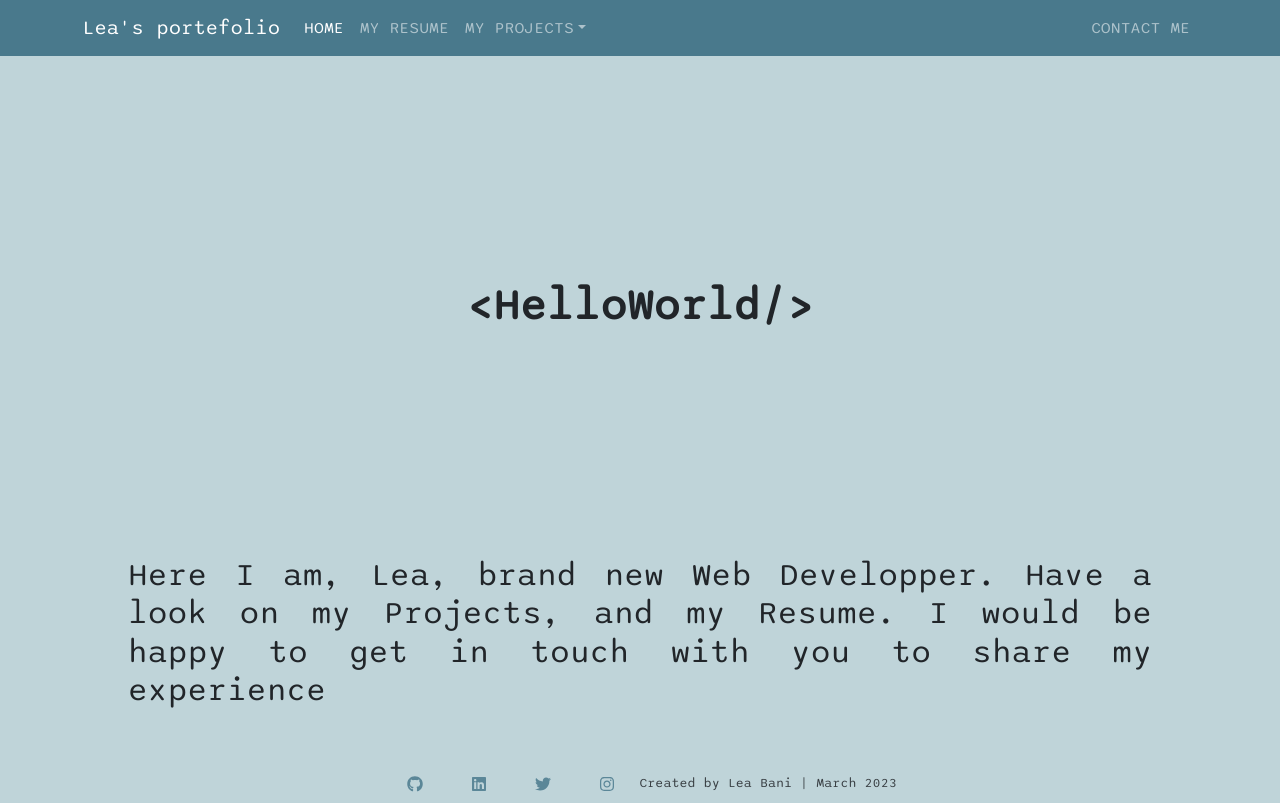
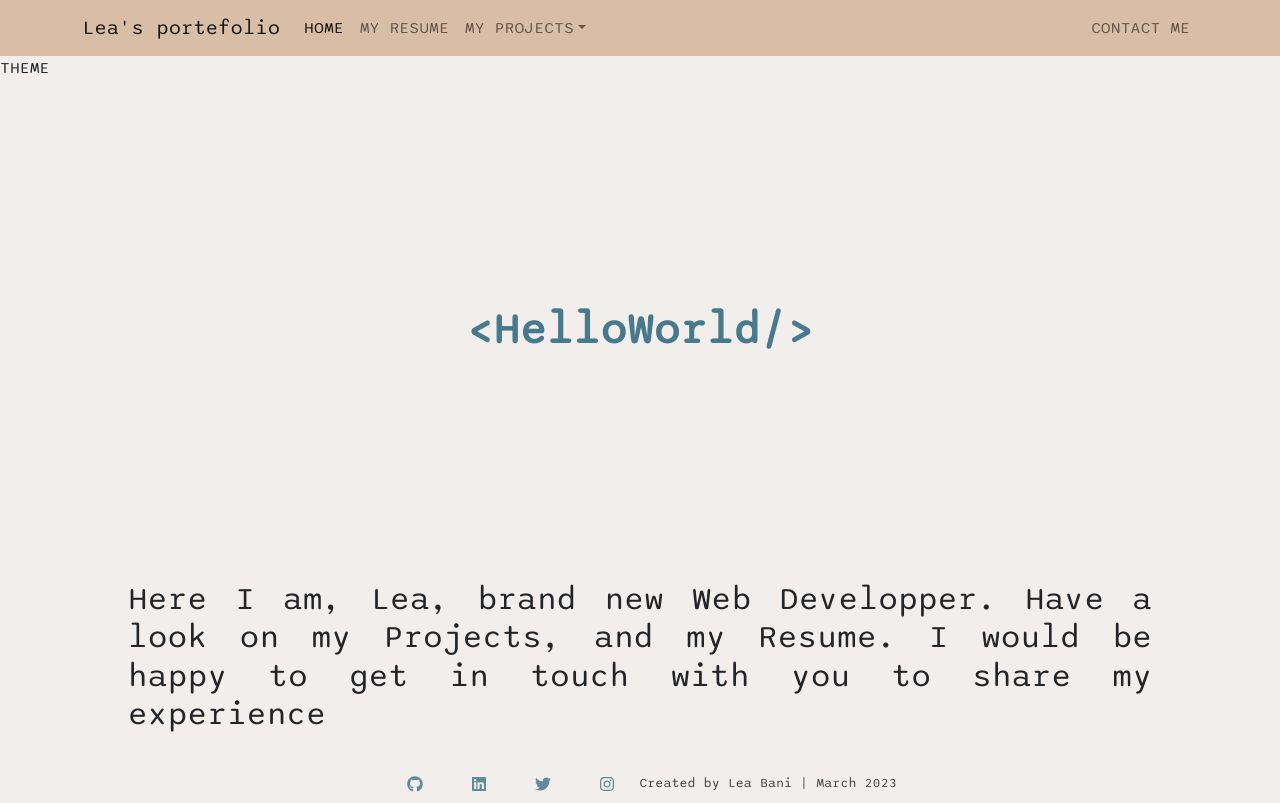
Before and after one commit to LeaBani/my-portefolio, a React app: page / in a window 1280 px wide. Shown: the top 803 px of the page. Built offline with nearby package versions, Linux system fonts and the light colour scheme; some packages are replaced by stand-ins of ours.

Commit message:
Toggler: Add Dark/light mode

```diff
--- a/src/components/App.js
+++ b/src/components/App.js
@@ -1,3 +1,5 @@
+import { useState } from "react";
+
 import './App.scss';
 import { Routes, Route } from 'react-router-dom';
 import Resume from './Resume';
@@ -10,10 +12,19 @@ import Error from './Error';
 import Footer from './Footer';
 
 function App() {
+
+  const [isDark, setIsDark] = useState(false);
+
+  function toggleIsDark(){
+    setIsDark(!isDark);
+    // console.log(isDark);
+  };
+
   return (
-    <div className="App">
-      <NavBar/>
+    <div className={isDark ? "App-dark" : "App-light"} >
+      <NavBar isDark={isDark} />
       <ScrollToTop/>
+      <div onClick={toggleIsDark}>THEME</div>
       <Routes>
         <Route path="/" element={<Content />} />
         <Route path="/my-resume" element={<Resume />} />
@@ -21,7 +32,7 @@ function App() {
         <Route path="/projects" element={<Projects />} />
         <Route path="/*" element={<Error />} />
       </Routes>
-      <Footer/>
+      <Footer isDark={isDark}/>
     </div>
   );
 }
--- a/src/components/App.scss
+++ b/src/components/App.scss
@@ -1,6 +1,14 @@
 @use '../styles/vars' as v;
 
 .App {
-  font-family:  v.$font-sans;
-  background-color: v.$info;
+
+  &-light{
+    font-family:  v.$font-sans;
+    background-color: v.$light;
+  }
+  &-dark{
+    font-family:  v.$font-sans;
+    background-color: v.$primary;
+  }
+
 }
--- a/src/components/Footer/index.jsx
+++ b/src/components/Footer/index.jsx
@@ -9,9 +9,9 @@ import { FaGithub, FaLinkedin, FaTwitter, FaInstagram } from 'react-icons/fa';
 
 import './style.scss';
 
-function Footer() {
+function Footer({isDark}) {
   return (
-    <div className="Footer">
+    <div className={isDark ? "Footer Footer-dark" : "Footer Footer-light"}>
 
         <div className='Footer-icon'>
             <Link to='https://github.com/LeaBani'><FaGithub className='Resume-icon-item' src={github}/></Link>
--- a/src/components/Footer/style.scss
+++ b/src/components/Footer/style.scss
@@ -1,7 +1,6 @@
 @use '../../styles/vars' as v;
 
 .Footer{
-    background-color: v.$info;
     display: flex;
     justify-content: center;
     align-items: center;
@@ -10,6 +9,14 @@
     left: 0;
     right: 0;
     opacity: 85%;
+
+    &-light{
+        background-color: v.$light;
+    }
+
+    &-dark{
+        background-color: v.$primary;
+    }
 
     &-icon{
         display: inline-flex;
--- a/src/components/Header/NavBar.js
+++ b/src/components/Header/NavBar.js
@@ -6,9 +6,9 @@ import NavDropdown from 'react-bootstrap/NavDropdown';
 
 import './style.scss';
 
-function NavBar() {
+function NavBar({isDark}) {
   return (
-    <Navbar expand="lg" bg="primary" variant="dark" sticky="top" collapseOnSelect>
+    <Navbar expand="lg" bg={isDark ? "primary" : "secondary"} variant="light" sticky="top" collapseOnSelect>
       <Container>
         <Navbar.Brand as={NavLink} to="/">Lea's portefolio</Navbar.Brand>
         <Navbar.Toggle aria-controls="responsive-navbar-nav" />
--- a/src/components/Main/Content/style.scss
+++ b/src/components/Main/Content/style.scss
@@ -1,3 +1,5 @@
+@use '../../../styles/vars' as v;
+
 .Content{
     display: flex;
     flex-direction: column;
@@ -10,6 +12,7 @@
         display: flex;
         font-weight: 800;
         font-size: 2.7rem;
+        color: v.$secondary;
     }
 
     /* Media Queries => gestion du responsive */
--- a/src/styles/_vars.scss
+++ b/src/styles/_vars.scss
@@ -2,11 +2,11 @@
 $font-sans: 'Sono', sans-serif;
 
 // Override default variables before the import
-$primary: #49798C;
-$secondary: #D9BEA7;
+$primary: #254559;
+$secondary: #49798C;
 $success: #9C8F31;
-$info: #bfd4d9;
-$warning: #b8c924;
-$danger: #BF9B8E;
-$light: #F2EAE4;
-$dark: #254559;
+$info: #D9BCA3;
+$warning: #592525;
+$danger: #735E20;
+$light: #F2EEEB;
+$dark: #0A0A0D;
```
Also changed, not shown: src/components/Theme/index.jsx (added, +18 -0 lines).
